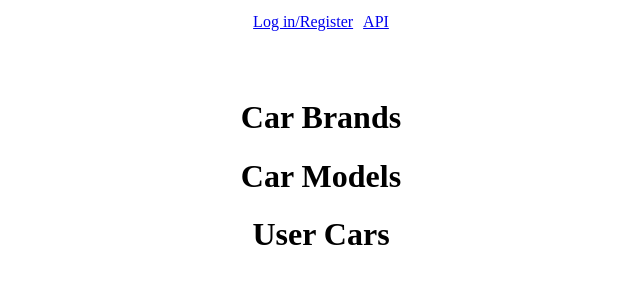
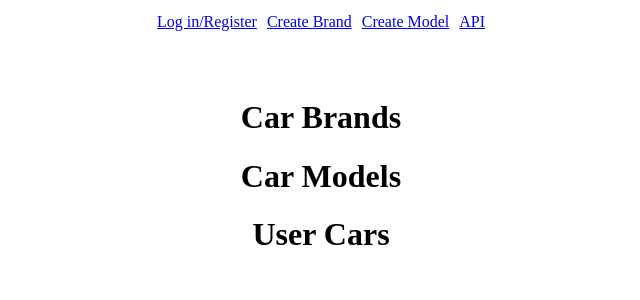
Before and after one commit to TodorToshev/cars-api, a Django app: page /cars/all/ in a window 1280 px wide. Shown: the top 300 px of the page, without its empty margins (319-959 px from the left). Run offline with Django 4.2, Linux system fonts and the light colour scheme; data that the repository does not hold is empty; parts of the project's set-up code (start-up, migrations or seed data) failed here and were passed over.

Commit message:
Changes on editing/deleting UserCar objects; HTML changes.

```diff
--- a/cars/templates/base.html
+++ b/cars/templates/base.html
@@ -24,6 +24,12 @@
             </li>
         {% endif %}
         <li>
+            <a href="{% url 'cars:brand_create' %}">Create Brand</a>
+        </li>
+        <li>
+            <a href="{% url 'cars:model_create' %}">Create Model</a>
+        </li>
+        <li>
             <a href="{% url 'accounts:logout' %}">API</a>
         </li>
     </header>
--- a/cars/templates/cars/list.html
+++ b/cars/templates/cars/list.html
@@ -7,13 +7,24 @@
         <h1>Car Brands</h1>
             {% for brand in brands %}
                 {{ brand }}
+                <a href="{% url 'cars:brand_update' brand.pk %}">Edit</a>
+                <a href="{% url 'cars:brand_delete' brand.pk %}">Delete</a>
+                <br>
             {% endfor %}
         <h1>Car Models</h1>
             {% for model in models %}
                 {{ model }}
+                <a href="{% url 'cars:model_update' model.pk %}">Edit</a>
+                <a href="{% url 'cars:model_delete' model.pk %}">Delete</a>
+                <br>
             {% endfor %}
         <h1>User Cars</h1>
             {% for user_car in user_cars %}
                 {{ user_car }}
+                {% if request.user.is_authenticated and request.user == user_car.user %}
+                    <a href="{% url 'cars:user_car_update' user_car.pk %}">Edit</a>
+                    <a href="{% url 'cars:user_car_delete' user_car.pk %}">Delete</a>
+                {% endif %}
+                <br>
             {% endfor %}
     {% endblock %}
--- a/core/settings.py
+++ b/core/settings.py
@@ -126,6 +126,7 @@ USE_TZ = True
 # https://docs.djangoproject.com/en/4.0/howto/static-files/
 
 STATIC_URL = 'static/'
+STATIC_ROOT = os.path.join(BASE_DIR, 'static')
 
 # Default primary key field type
 # https://docs.djangoproject.com/en/4.0/ref/settings/#default-auto-field
```
